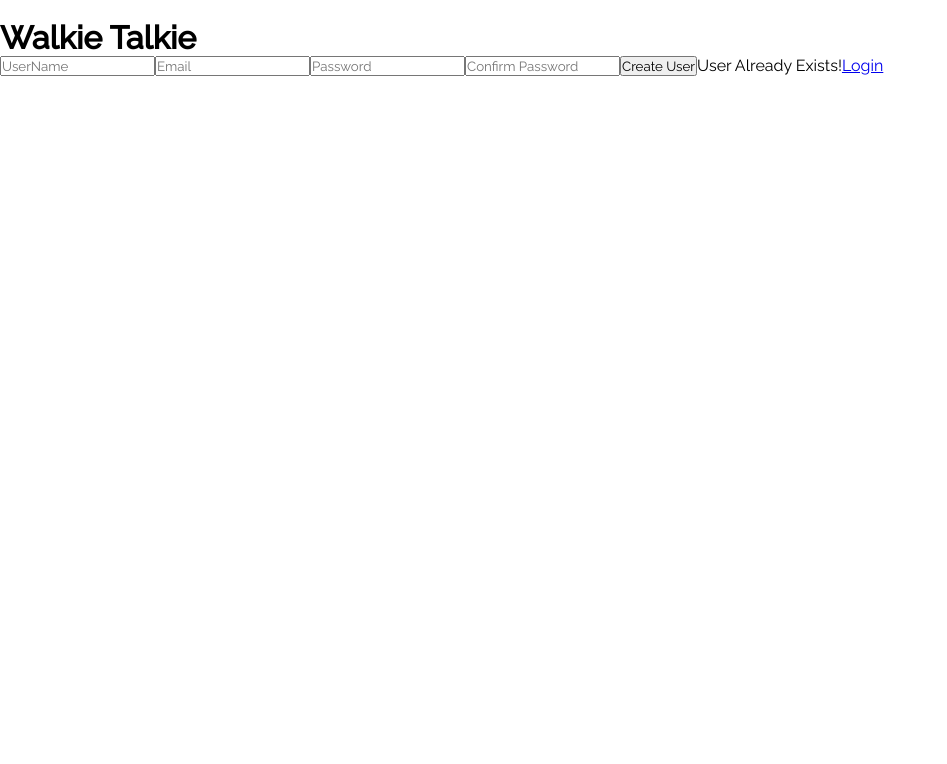
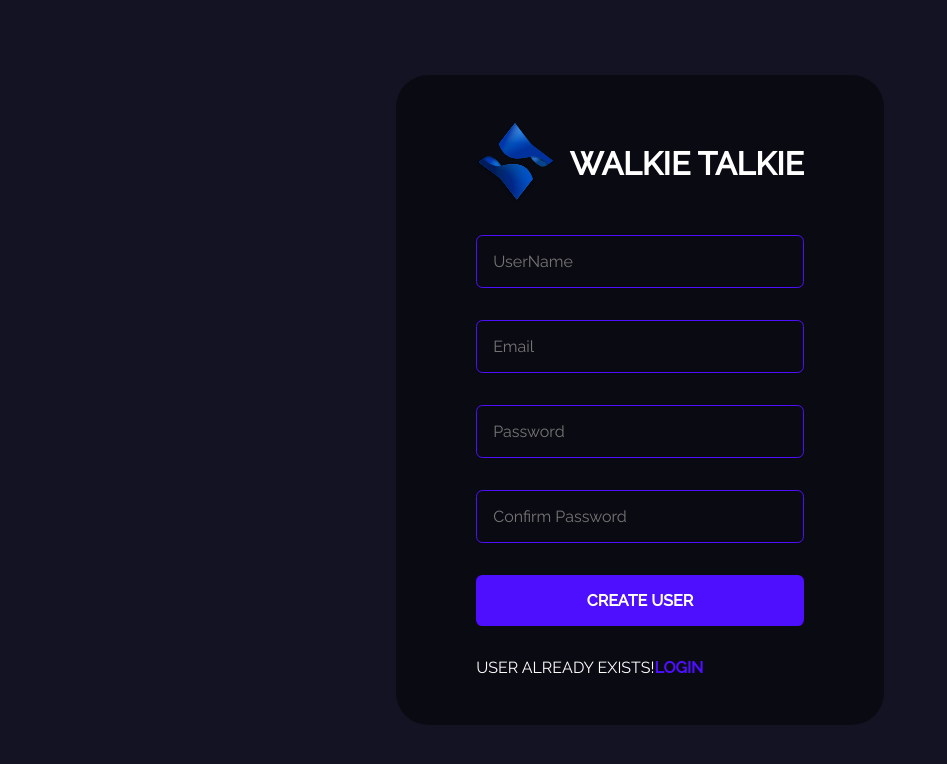
Before and after one commit to hiferli/Walkie-Talkie, a React (Create React App) app in the folder Public/: page /register in a window 1280 px wide. Shown: the top 764 px of the page, without its empty margins (0-947 px from the left). Built offline with nearby package versions, Linux system fonts and the light colour scheme.

Commit message:
Adding Styling to Registration Page

```diff
--- a/Public/src/Pages/Register.jsx
+++ b/Public/src/Pages/Register.jsx
@@ -1,42 +1,150 @@
-import React from 'react'
-import styled from 'styled-components'
+import React from "react";
+import styled from "styled-components";
 import { Link } from "react-router-dom";
+import Logo from "../Assets/Logo.svg";
 
 export default function Register() {
   const handleSubmit = (event) => {
     event.preventDefault();
     alert("Form");
-  }
+  };
 
-  const handleChange = (event) => {
-
-  }
+  const handleChange = (event) => {};
 
   return (
     <>
       <FormContainer>
-        <form onSubmit={(event) => {
+        <form
+          onSubmit={(event) => {
             handleSubmit(event);
-        }}></form>
-
+          }}
+        >
           <div className="brand">
-          <img src="" alt="" />
+            <img src={Logo} alt="Walkie Talkie" />
             <h1>Walkie Talkie</h1>
           </div>
 
-        <input type="text" name="userName" id="userName" placeholder='UserName' onChange={(event) => {handleChange(event)}} />
-        <input type="email" name="email" id="email" placeholder='Email' onChange={(event) => {handleChange(event)}} />
-        <input type="password" name="password" id="password" placeholder='Password' onChange={(event) => {handleChange(event)}} />
-        <input type="password" name="confirmPassword" id="confirmPassword" placeholder='Confirm Password' onChange={(event) => {handleChange(event)}} />
+          <input
+            type="text"
+            name="userName"
+            id="userName"
+            placeholder="UserName"
+            onChange={(event) => {
+              handleChange(event);
+            }}
+          />
+          <input
+            type="email"
+            name="email"
+            id="email"
+            placeholder="Email"
+            onChange={(event) => {
+              handleChange(event);
+            }}
+          />
+          <input
+            type="password"
+            name="password"
+            id="password"
+            placeholder="Password"
+            onChange={(event) => {
+              handleChange(event);
+            }}
+          />
+          <input
+            type="password"
+            name="confirmPassword"
+            id="confirmPassword"
+            placeholder="Confirm Password"
+            onChange={(event) => {
+              handleChange(event);
+            }}
+          />
 
-        <button type='submit'>Create User</button>
+          <button type="submit">Create User</button>
           <span>
             User Already Exists!
-          <Link to='/login'>Login</Link>
+            <Link to="/login">Login</Link>
           </span>
+        </form>
       </FormContainer>
     </>
-)
+  );
+}
+const FormContainer = styled.div`
+  height: 100vh;
+  width: 100vw;
+  display: flex;
+  flex-direction: column;
+  justify-content: center;
+  gap: 1rem;
+  align-items: center;
+  background-color: #131324;
+
+  .brand {
+    display: flex;
+    align-items: center;
+    gap: 1rem;
+    justify-content: center;
+
+    img {
+      height: 5rem;
     }
 
-const FormContainer = styled.div``;
+    h1 {
+      color: white;
+      text-transform: uppercase;
+    }
+  }
+
+  form {
+    display: flex;
+    flex-direction: column;
+    gap: 2rem;
+    background-color: #00000076;
+    border-radius: 2rem;
+    padding: 3rem 5rem;
+  }
+
+  input {
+    background-color: transparent;
+    padding: 1rem;
+    border: 0.1rem solid #4e0eff;
+    border-radius: 0.4rem;
+    color: white;
+    width: 100%;
+    font-size: 1rem;
+
+    &:focus {
+      border: 0.1rem solid #997af0;
+      outline: none;
+    }
+  }
+
+  button {
+    background-color: #4e0eff;
+    color: white;
+    padding: 1rem 2rem;
+    border: none;
+    font-weight: bold;
+    cursor: pointer;
+    border-radius: 0.4rem;
+    font-size: 1rem;
+    text-transform: uppercase;
+
+    &:hover {
+      background-color: #4e0eff;
+    }
+  }
+
+  span {
+    color: white;
+    text-transform: uppercase;
+
+    a {
+      color: #4e0eff;
+      text-decoration: none;
+      font-weight: bold;
+    }
+  }
+`;
```
Also changed, not shown: 1 other file (tests, documents, lock files or other folders). Lines whose indentation alone changed are shown as unchanged.
